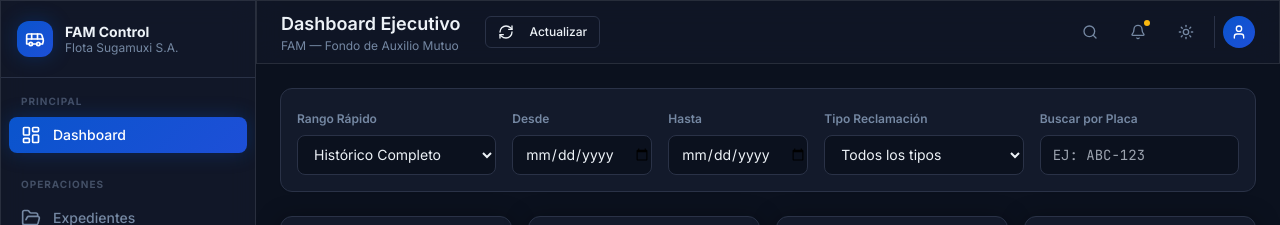
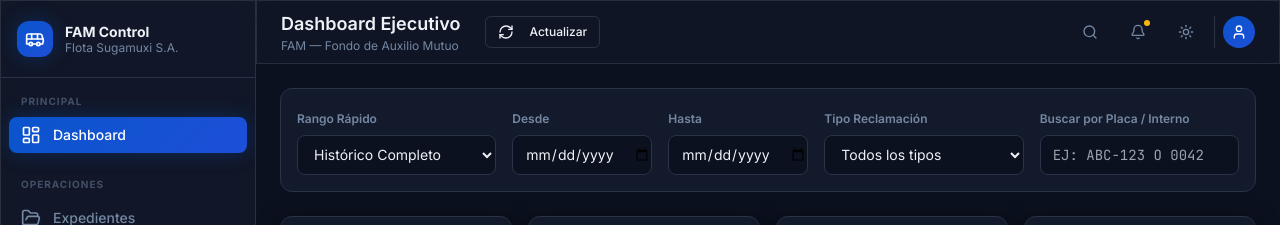
Before and after one commit to julianjosesalgadop-cloud/5.-IA-FAM, a Next.js app: page /dashboard in a window 1280 px wide. Shown: the top 225 px of the page. Built offline with nearby package versions, Linux system fonts and the light colour scheme; no server answers; the database is empty.

Commit message:
feat: habilitar busqueda por numero interno en buscadores y ajustar formato de la columna placa

```diff
--- a/src/app/(dashboard)/dashboard/page.tsx
+++ b/src/app/(dashboard)/dashboard/page.tsx
@@ -71,9 +71,11 @@ export default function DashboardPage() {
     if (tipoReclamacion !== 'todos') {
       if (e.tipo_reclamacion !== tipoReclamacion) return false;
     }
-    // 3. Plate Filter
+    // 3. Plate / Internal Number Filter
     if (placaSearch) {
-      if (!e.placa?.toLowerCase().includes(placaSearch.toLowerCase())) return false;
+      const matchPlaca = e.placa?.toLowerCase().includes(placaSearch.toLowerCase());
+      const matchInterno = e.numero_interno?.toLowerCase().includes(placaSearch.toLowerCase());
+      if (!matchPlaca && !matchInterno) return false;
     }
     return true;
   });
@@ -152,10 +154,10 @@ export default function DashboardPage() {
           </div>
 
           <div className="flex-1 min-w-[140px] space-y-1.5">
-            <span className="text-xs font-semibold text-muted-foreground">Buscar por Placa</span>
+            <span className="text-xs font-semibold text-muted-foreground">Buscar por Placa / Interno</span>
             <input
               type="text"
-              placeholder="Ej: ABC-123"
+              placeholder="Ej: ABC-123 o 0042"
               value={placaSearch}
               onChange={(e) => setPlacaSearch(e.target.value)}
               className="flex h-10 w-full rounded-lg border border-border bg-background px-3 text-sm focus:outline-none focus:ring-2 focus:ring-ring text-foreground font-mono uppercase"
--- a/src/components/expedientes/ExpedientesList.tsx
+++ b/src/components/expedientes/ExpedientesList.tsx
@@ -93,6 +93,7 @@ export function ExpedientesList() {
       !search ||
       exp.numero_expediente?.toLowerCase().includes(search.toLowerCase()) ||
       exp.placa?.toLowerCase().includes(search.toLowerCase()) ||
+      exp.numero_interno?.toLowerCase().includes(search.toLowerCase()) ||
       exp.propietario?.toLowerCase().includes(search.toLowerCase()) ||
       exp.nombre_conductor?.toLowerCase().includes(search.toLowerCase());
     const matchEstado = !estadoFilter || exp.estado === estadoFilter;
@@ -107,7 +108,7 @@ export function ExpedientesList() {
         <div className="relative flex-1 min-w-[200px]">
           <Search className="absolute left-3 top-1/2 -translate-y-1/2 w-4 h-4 text-muted-foreground" />
           <Input
-            placeholder="Buscar por placa, expediente, propietario..."
+            placeholder="Buscar por placa, número interno, expediente, propietario..."
             className="pl-9 bg-background border-border"
             value={search}
             onChange={(e) => setSearch(e.target.value)}
@@ -165,7 +166,7 @@ export function ExpedientesList() {
           <table className="w-full text-sm">
             <thead>
               <tr className="border-b border-border bg-secondary/20">
-                {['Expediente', 'Fecha', 'Placa', 'Propietario', 'Tipo', 'Conductor', 'Culpabilidad', 'Valor Aprobado', 'Estado'].map((col) => (
+                {['Expediente', 'Fecha', 'Placa / Interno', 'Propietario', 'Tipo', 'Conductor', 'Culpabilidad', 'Valor Aprobado', 'Estado'].map((col) => (
                   <th key={col} className="px-4 py-3 text-left text-xs font-semibold text-muted-foreground uppercase tracking-wider whitespace-nowrap">
                     {col}
                   </th>
@@ -201,7 +202,16 @@ export function ExpedientesList() {
                     </td>
                     <td className="px-4 py-3 whitespace-nowrap">
                       <span className="font-mono font-semibold text-foreground">
-                        ({exp.numero_interno || '—'}-{exp.placa})
+                        {exp.numero_interno ? (
+                          <>
+                            {exp.numero_interno}
+                            <span className="text-[11px] font-normal text-muted-foreground ml-1.5">
+                              ({exp.placa})
+                            </span>
+                          </>
+                        ) : (
+                          exp.placa
+                        )}
                       </span>
                     </td>
                     <td className="px-4 py-3 max-w-[180px] truncate text-foreground">
```
